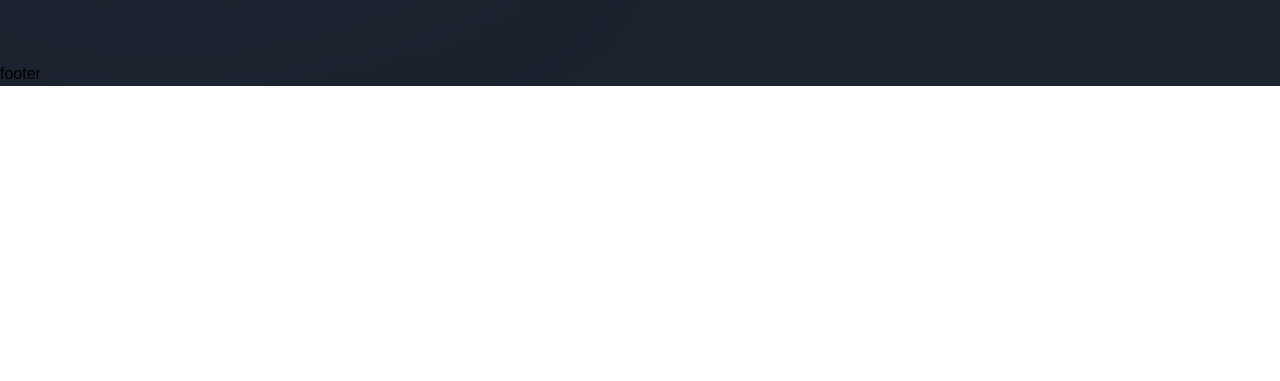
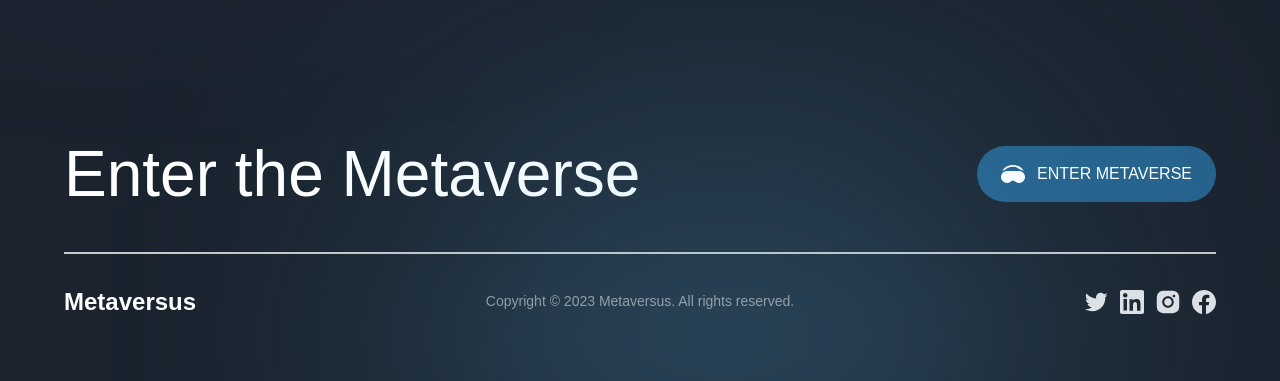
Before and after one commit to SoumyajeetMazumdar/metaverse-framer, a Next.js app in the folder project-metaverse/: page / in a window 1280 px wide. Shown: the part 6858-7239 px from the top of the page. Before the commit the page ends 6944 px from the top, so only its background shows below. Built offline with nearby package versions, Linux system fonts and the light colour scheme; a web font is replaced by a local one.

Commit message:
footer section done

```diff
--- a/project-metaverse/components/Footer.jsx
+++ b/project-metaverse/components/Footer.jsx
@@ -1,9 +1,65 @@
-'use client';
+"use client";
+
+import { motion } from "framer-motion";
+import styles from "../styles";
+import { footerVariants } from "../utils/motion";
+import { socials } from "../constants";
 
 const Footer = () => (
-  <footer>
-    footer
-  </footer>
+  <motion.footer
+    variants={footerVariants}
+    initial="hidden"
+    whileInView="show"
+    className={`${styles.paddings} relative py-8`}
+  >
+    <div className="footer-gradient" />
+
+    <div className={`${styles.innerWidth} mx-auto  flex flex-col gap-8`}>
+      <div className="flex items-center justify-between flex-wrap gap-5">
+        <h4 className="sm:text-[64px] text-[44px] text-white max-lg:mx-auto">
+          Enter the Metaverse
+        </h4>
+        <button
+          type="button"
+          id="call-to-action action"
+          className="flex items-center h-fit py-4 px-6 bg-[#25618b] rounded-[32px] gap-[12px] max-lg:mx-auto"
+        >
+          <img
+            src="/headset.svg"
+            alt="headset"
+            className="w-[24px] h-[24ppx] object-contain"
+          />
+          <span className="font-normal text-[16px] text-white uppercase">
+            Enter metaverse
+          </span>
+        </button>
+      </div>
+    </div>
+
+    <div className="flex flex-col ">
+      <div className="my-[30px] h-[2px] bg-secondary-white"></div>
+
+      <div className="flex items-center justify-between flex-wrap gap-4">
+        <h4 className="font-extrabold text-[24px] text-white">Metaversus</h4>
+
+        <p className="font-normal text-[14px] text-white opacity-50">
+          {" "}
+          Copyright &copy; 2023 Metaversus. All rights reserved.
+        </p>
+
+        <div className="flex flex-row gap-3 items-center justify-between">
+          {socials.map((social) => (
+            <img
+              key={social.name}
+              src={social.url}
+              alt={social.name}
+              className="w-[24px] h-[24px] object-contain opacity-90 cursor-pointer"
+            />
+          ))}
+        </div>
+      </div>
+    </div>
+  </motion.footer>
 );
 
 export default Footer;
```
